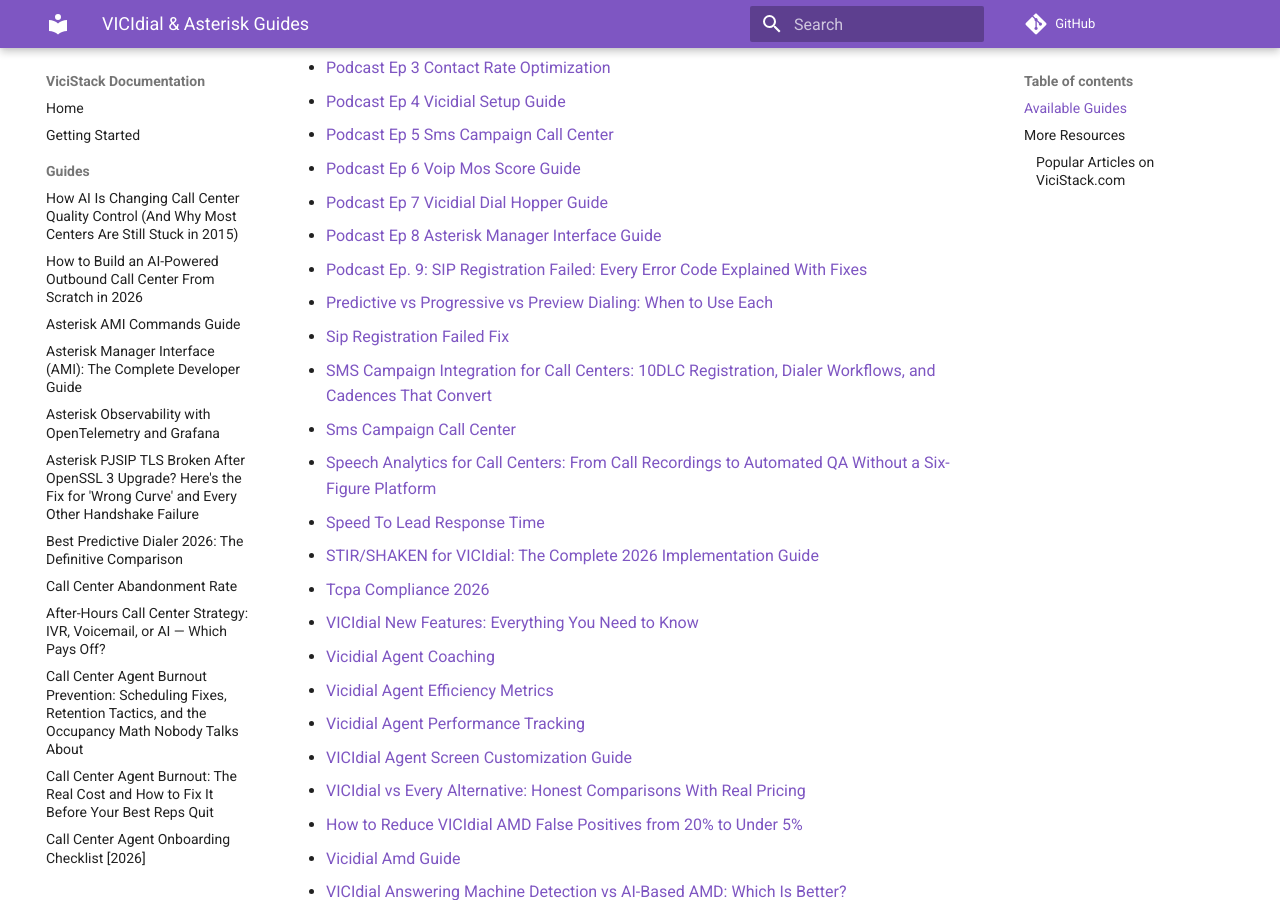
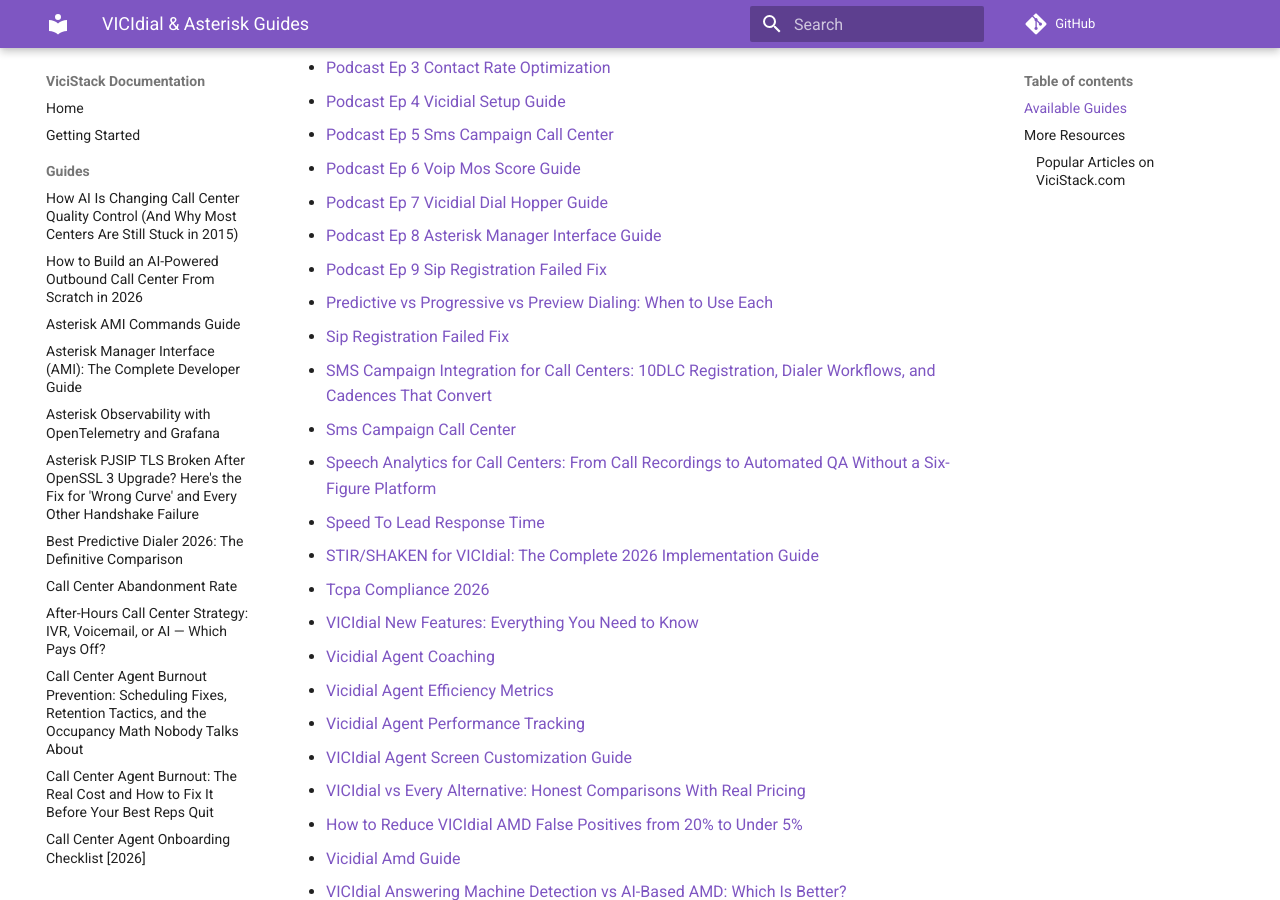
Before and after one commit to gamlin-ccdocs/vicistack-docs, an MkDocs documentation site: the page built from docs/guides/index.md, in a window 1280 px wide and 900 px high, scrolled down 1831 px. Built offline with MkDocs 1.6.1 and Material for MkDocs 9.7.7, drawn with Linux system fonts in a browser that asks for light colours; comment, search, counter and statistics services are not loaded; some of the changed text lies outside the part shown.

```diff
--- a/docs/guides/index.md
+++ b/docs/guides/index.md
@@ -53,7 +53,7 @@
 - [Podcast Ep 6 Voip Mos Score Guide](podcast-ep-6-voip-mos-score-guide.md)
 - [Podcast Ep 7 Vicidial Dial Hopper Guide](podcast-ep-7-vicidial-dial-hopper-guide.md)
 - [Podcast Ep 8 Asterisk Manager Interface Guide](podcast-ep-8-asterisk-manager-interface-guide.md)
-- [Podcast Ep. 9: SIP Registration Failed: Every Error Code Explained With Fixes](podcast-ep-9-sip-registration-failed-fix.md)
+- [Podcast Ep 9 Sip Registration Failed Fix](podcast-ep-9-sip-registration-failed-fix.md)
 - [Predictive vs Progressive vs Preview Dialing: When to Use Each](predictive-vs-progressive-dialing.md)
 - [Sip Registration Failed Fix](sip-registration-failed-fix.md)
 - [SMS Campaign Integration for Call Centers: 10DLC Registration, Dialer Workflows, and Cadences That Convert](sms-campaign-call-center-workflows.md)
@@ -140,7 +140,7 @@
 - [VICIdial WebRTC Setup Guide for Remote Agents](vicidial-webrtc-setup.md)
 - [VICIdial Whisper and Barge: Real-Time Agent Coaching That Actually Works](vicidial-whisper-coaching.md)
 - [Voip Mos Score Guide](voip-mos-score-guide.md)
-- [Voip Mos Score Testing Tools](voip-mos-score-testing-tools.md)
+- [VoIP Mos Score Testing Tools](voip-mos-score-testing-tools.md)
 - [Workforce Management for Call Centers: Erlang C, Schedule Adherence, and the Forecasting Math That Keeps You Staffed](workforce-management-call-center.md)
 
 ## More Resources
--- a/mkdocs.yml
+++ b/mkdocs.yml
@@ -68,7 +68,7 @@
       - "Podcast Ep 6 Voip Mos Score Guide": "guides/podcast-ep-6-voip-mos-score-guide.md"
       - "Podcast Ep 7 Vicidial Dial Hopper Guide": "guides/podcast-ep-7-vicidial-dial-hopper-guide.md"
       - "Podcast Ep 8 Asterisk Manager Interface Guide": "guides/podcast-ep-8-asterisk-manager-interface-guide.md"
-      - "Podcast Ep. 9: SIP Registration Failed: Every Error Code Explained With Fixes": "guides/podcast-ep-9-sip-registration-failed-fix.md"
+      - "Podcast Ep 9 Sip Registration Failed Fix": "guides/podcast-ep-9-sip-registration-failed-fix.md"
       - "Predictive vs Progressive vs Preview Dialing: When to Use Each": "guides/predictive-vs-progressive-dialing.md"
       - "Sip Registration Failed Fix": "guides/sip-registration-failed-fix.md"
       - "SMS Campaign Integration for Call Centers: 10DLC Registration, Dialer Workflows, and Cadences That Convert": "guides/sms-campaign-call-center-workflows.md"
@@ -155,7 +155,7 @@
       - "VICIdial WebRTC Setup Guide for Remote Agents": "guides/vicidial-webrtc-setup.md"
       - "VICIdial Whisper and Barge: Real-Time Agent Coaching That Actually Works": "guides/vicidial-whisper-coaching.md"
       - "Voip Mos Score Guide": "guides/voip-mos-score-guide.md"
-      - "Voip Mos Score Testing Tools": "guides/voip-mos-score-testing-tools.md"
+      - "VoIP Mos Score Testing Tools": "guides/voip-mos-score-testing-tools.md"
       - "Workforce Management for Call Centers: Erlang C, Schedule Adherence, and the Forecasting Math That Keeps You Staffed": "guides/workforce-management-call-center.md"
   - About: about.md
 
```
